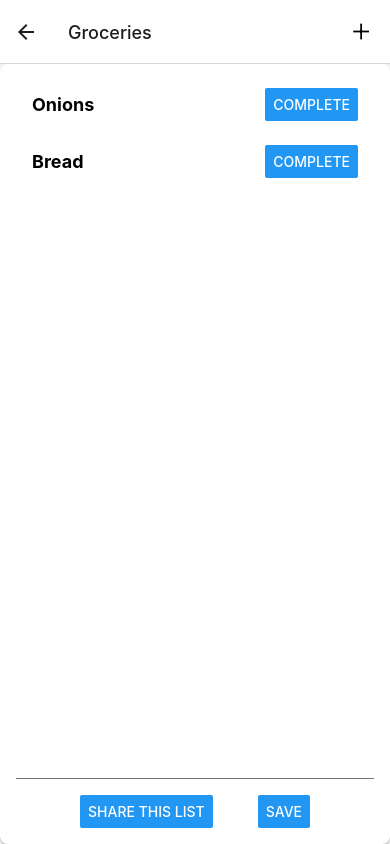
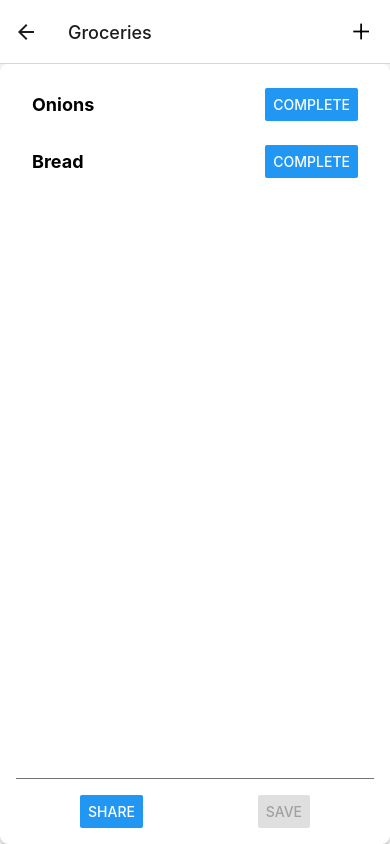
Before and after one commit to AlfonsoFidalgo/sharedLists, a React Native app: screen / in a window 390 px wide. Both pictures are taken after a click on the element 195 px from the left and 119 px from the top of the page. Built offline with nearby package versions, Linux system fonts and the light colour scheme.

Commit message:
Disable save button if no changes

```diff
--- a/screens/ListDetails.js
+++ b/screens/ListDetails.js
@@ -1,12 +1,12 @@
 import { useState } from 'react';
 import { useRoute } from '@react-navigation/native';
-import { View, Text, StyleSheet, ScrollView, Button } from 'react-native';
+import { View, StyleSheet, ScrollView, Button } from 'react-native';
 import ListDetailItem from '../components/ListDetailItem';
 
 function ListDetails({ navigation }) {
   const route = useRoute();
-  const listId = route.params.id;
   const [items, setItems] = useState(route.params.items);
+  const [hasChanged, setHasChanged] = useState(false);
 
   const handleComplete = (item) => {
     const updatedItems = items.map((itm) => {
@@ -16,6 +16,7 @@ function ListDetails({ navigation }) {
       return itm;
     });
     setItems(updatedItems);
+    setHasChanged(true);
   };
 
   return (
@@ -34,12 +35,13 @@ function ListDetails({ navigation }) {
 
       <View style={styles.buttonContainer}>
         <Button
-          title="Share this list"
+          title="Share"
           onPress={() => console.log('to be implemented')}
         />
         <Button
           title="Save"
           onPress={() => console.log('handle save changes', items)}
+          disabled={!hasChanged}
         />
       </View>
     </View>
```
